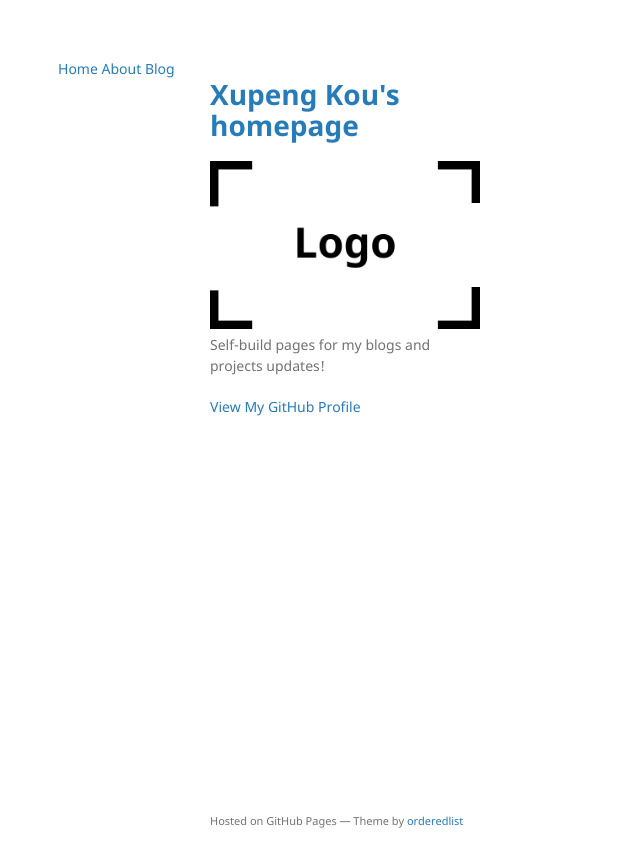
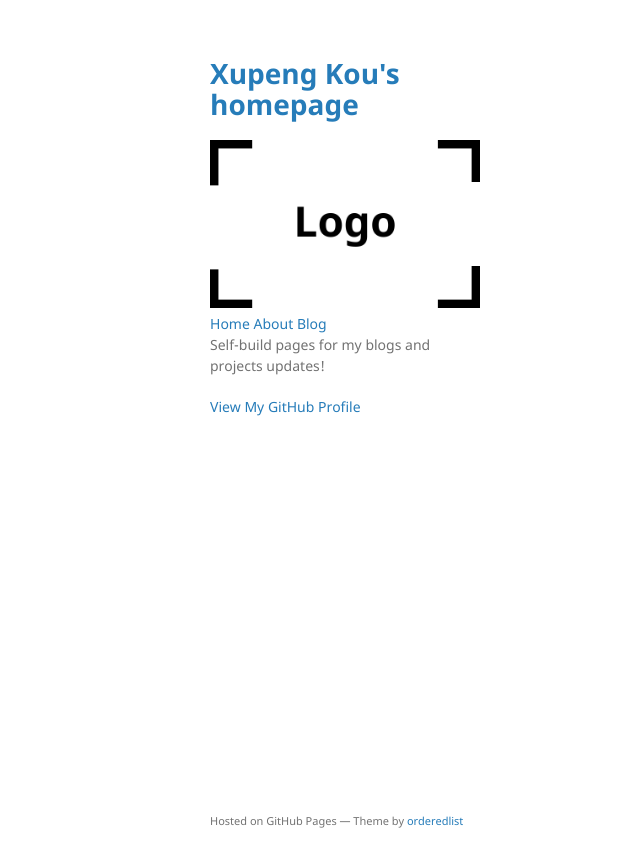
Before and after one commit to Github-XKou/Github-XKou.github.io, a Jekyll site: the page built from about.md, in a window 1280 px wide. Shown: the top 867 px of the page, without its empty margins (0-640 px from the left). Built offline with Jekyll 4.4.1, drawn with Linux system fonts in a browser that asks for light colours; our own code applies the rules of GitHub Pages for plain Markdown files.

Commit message:
Update default.html

```diff
--- a/_layouts/default.html
+++ b/_layouts/default.html
@@ -11,7 +11,7 @@
     <script src="https://cdnjs.cloudflare.com/ajax/libs/html5shiv/3.7.3/html5shiv.min.js"></script>
     <![endif]-->
     {% include head-custom.html %}
-    {% include navigation.html%}
+
   </head>
   <body>
     <div class="wrapper">
@@ -21,7 +21,7 @@
         {% if site.logo %}
           <img src="{{site.logo | relative_url}}" alt="Logo" />
         {% endif %}
-
+        {% include navigation.html%}
         <p>{{ site.description | default: site.github.project_tagline }}</p>
 
         {% if site.github.is_project_page %}
```
